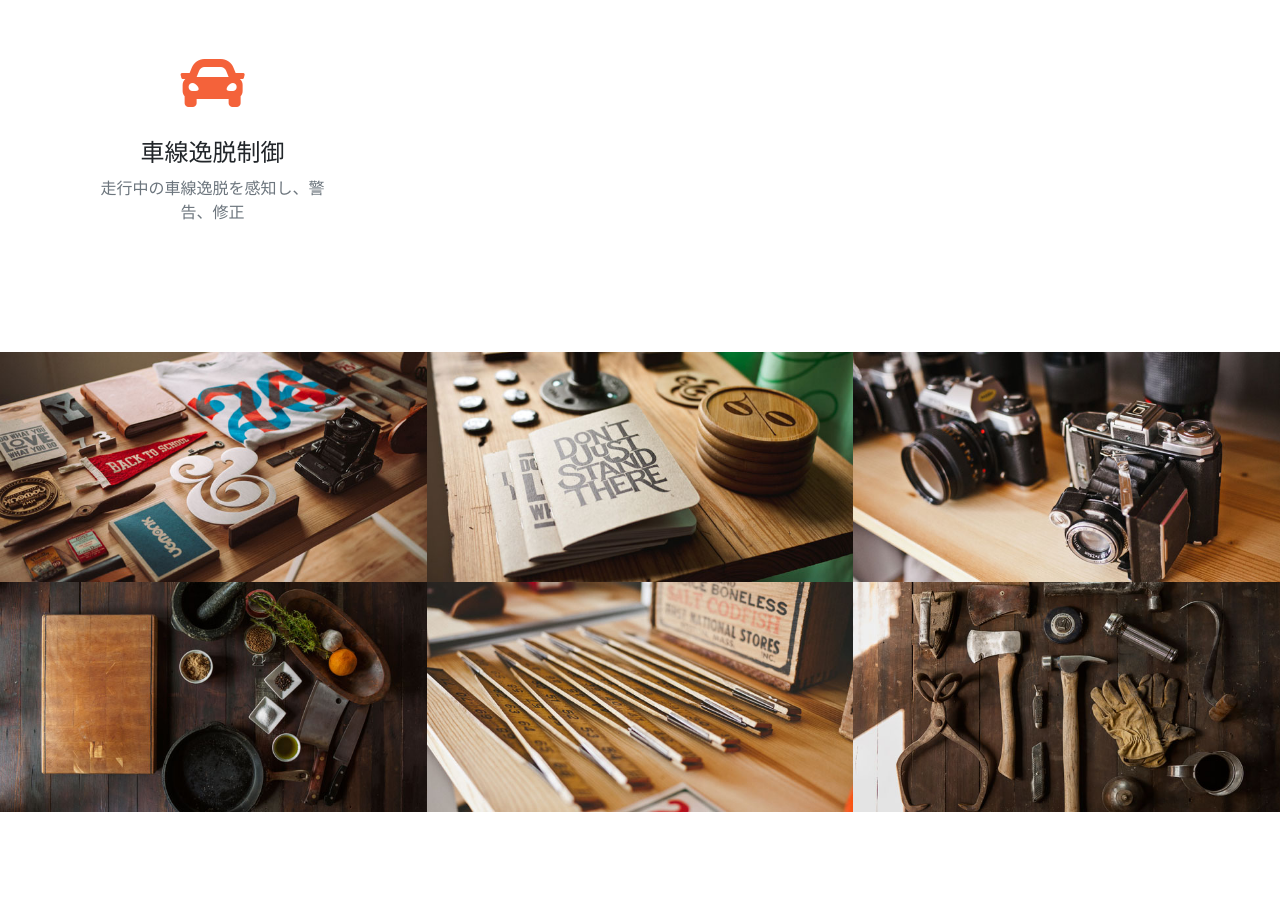
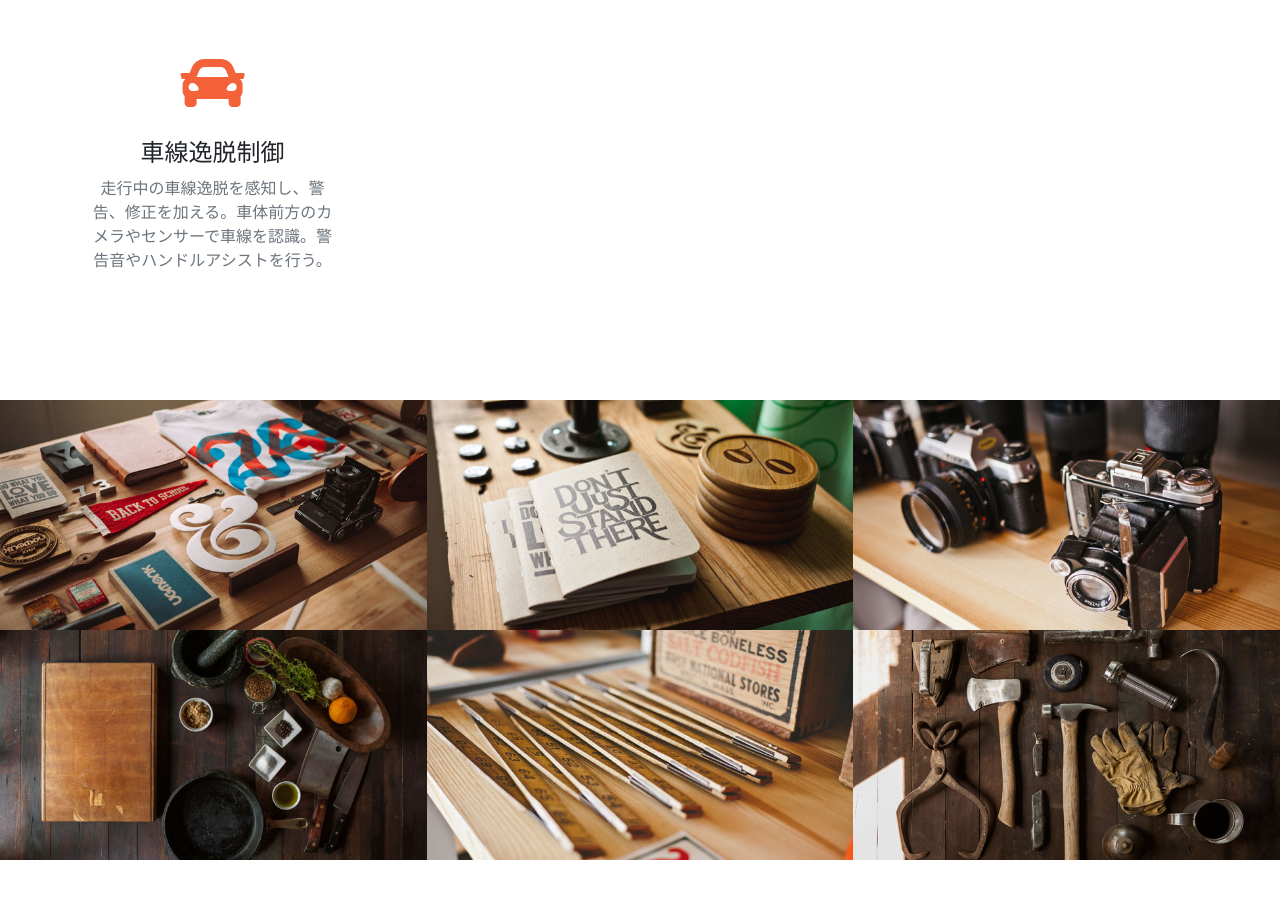
Before and after one commit to teamgabaven2019/team7, a website with bundled scripts: page hellow/startbootstrap-creative-gh-pages/index.html in a window 1280 px wide. Shown: the part 2500-3398 px from the top of the page. Built offline with nearby package versions, Linux system fonts and the light colour scheme.

Commit message:
コミット

```diff
--- a/hellow/startbootstrap-creative-gh-pages/index.html
+++ b/hellow/startbootstrap-creative-gh-pages/index.html
@@ -201,7 +201,8 @@
           <div class="mt-5">
             <i class="fas fa-4x fa-car text-primary mb-4"></i>
             <h3 class="h4 mb-2">車線逸脱制御</h3>
-            <p class="text-muted mb-0">走行中の車線逸脱を感知し、警告、修正</p>
+            <p class="text-muted mb-0">走行中の車線逸脱を感知し、警告、修正を加える。車体前方のカメラやセンサーで車線を認識。警告音やハンドルアシストを行う。
+            </p>
           </div>
         </div>
       </div>
```
